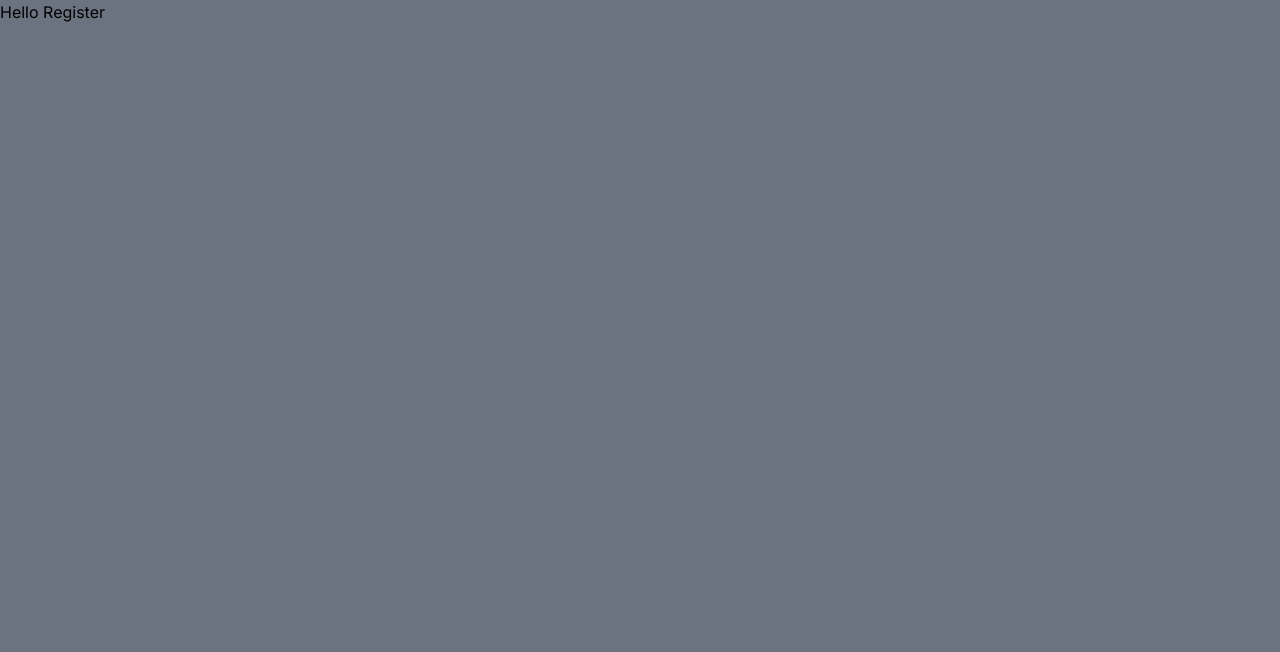
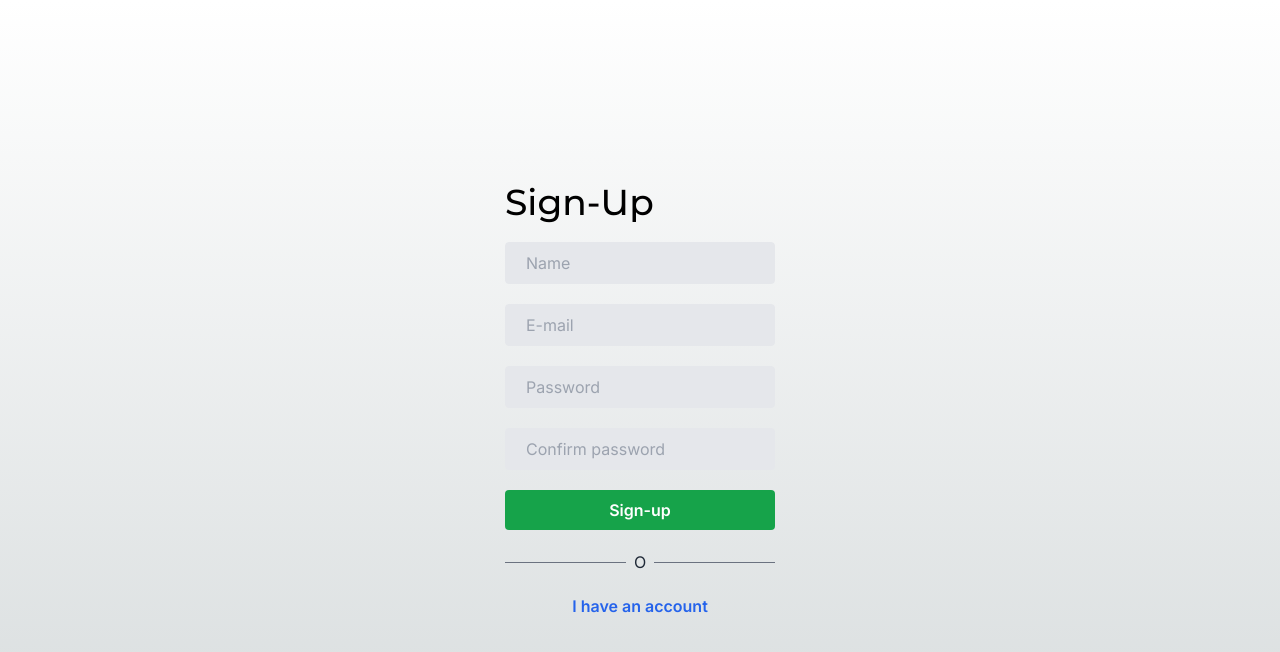
Before and after one commit to Huguez/e_commerce, a Next.js app: page /auth/register in a window 1280 px wide. Shown: the top 652 px of the page. Built offline with nearby package versions, Linux system fonts and the light colour scheme.

Commit message:
register screen and login screen Done

```diff
--- a/src/app/auth/layout.tsx
+++ b/src/app/auth/layout.tsx
@@ -4,9 +4,11 @@
 }
 
 export default function AuthLayout({ children }: propsI) {
-  return (
-    <div className="min-h-screen bg-gray-500">
-      { children }
-    </div>
-  );
+	return (
+		<div className="flex justify-center">
+			<div className="w-full sm:w-[350px] px-10">
+				{ children }
+			</div>
+		</div>
+	);
 }
--- a/src/app/auth/login/page.tsx
+++ b/src/app/auth/login/page.tsx
@@ -1,8 +1,41 @@
+import { monse } from '@/config/fonts';
+import Link from 'next/link';
 
-export default function LoginPage() {
+export default function () {
    return (
-      <div>
-         <h1>Hello Login</h1>
-      </div>
+      <main className="flex flex-col justify-center h-screen   ">
+         <h1 className={ `${ monse.className } text-4xl text-start mb-5` }>Log-In</h1>
+
+         <div className="flex flex-col">
+
+            <input
+               className="px-5 py-2 border bg-gray-200 rounded mb-5"
+               type="email"
+               placeholder='E-mail'
+            />
+
+            <input
+               className="px-5 py-2 border bg-gray-200 rounded mb-5"
+               type="email"
+               placeholder='Password'
+            />
+
+            <button className="btn-primary font-semibold">
+               Log-in
+            </button>
+
+            {/* divisor l ine */ }
+            <div className="flex items-center my-5">
+               <div className="flex-1 border-t border-gray-500"></div>
+               <div className="px-2 text-gray-800">O</div>
+               <div className="flex-1 border-t border-gray-500"></div>
+            </div>
+
+            <Link href="/auth/register" className="btn-link text-center">
+               Create a new account
+            </Link>
+
+         </div>
+      </main>
    );
 }
--- a/src/app/auth/register/page.tsx
+++ b/src/app/auth/register/page.tsx
@@ -1,8 +1,53 @@
+import { monse } from '@/config/fonts';
+import Link from 'next/link';
 
-export default function() {
+export default function () {
    return (
-      <div>
-         <h1>Hello Register</h1>
-      </div>
+      <main className="flex flex-col justify-center h-screen   ">
+         <h1 className={ `${ monse.className } text-4xl text-start mb-5` }>Sign-Up</h1>
+
+         <div className="flex flex-col">
+
+            <input
+               className="px-5 py-2 border bg-gray-200 rounded mb-5"
+               type="text"
+               placeholder='Name'
+            />
+
+            <input
+               className="px-5 py-2 border bg-gray-200 rounded mb-5"
+               type="email"
+               placeholder='E-mail'
+            />
+
+            <input
+               className="px-5 py-2 border bg-gray-200 rounded mb-5"
+               type="email"
+               placeholder='Password'
+            />
+
+            <input
+               className="px-5 py-2 border bg-gray-200 rounded mb-5"
+               type="email"
+               placeholder='Confirm password'
+            />
+
+            <button className="btn-secondary font-semibold">
+               Sign-up
+            </button>
+
+            {/* divisor l ine */ }
+            <div className="flex items-center my-5">
+               <div className="flex-1 border-t border-gray-500"></div>
+               <div className="px-2 text-gray-800">O</div>
+               <div className="flex-1 border-t border-gray-500"></div>
+            </div>
+
+            <Link href="/auth/login" className="btn-link text-center">
+               I have an account
+            </Link>
+
+         </div>
+      </main>
    );
 }
--- a/src/app/globals.css
+++ b/src/app/globals.css
@@ -52,5 +52,13 @@ body {
 }
 
 .btn-secondary {
-  @apply bg-gray-200 hover:bg-gray-300 text-black py-2 px-4 rounded transition-all;
+  @apply bg-green-600 hover:bg-green-700 text-white py-2 px-4 rounded transition-all;
 }
+
+.btn-link{
+  @apply hover:underline text-blue-600 font-semibold;
+}
+
+.btn-disabed {
+  @apply bg-gray-300 hover:bg-gray-300 text-gray-400 cursor-not-allowed py-2 px-4 rounded transition-all;
+}
```
